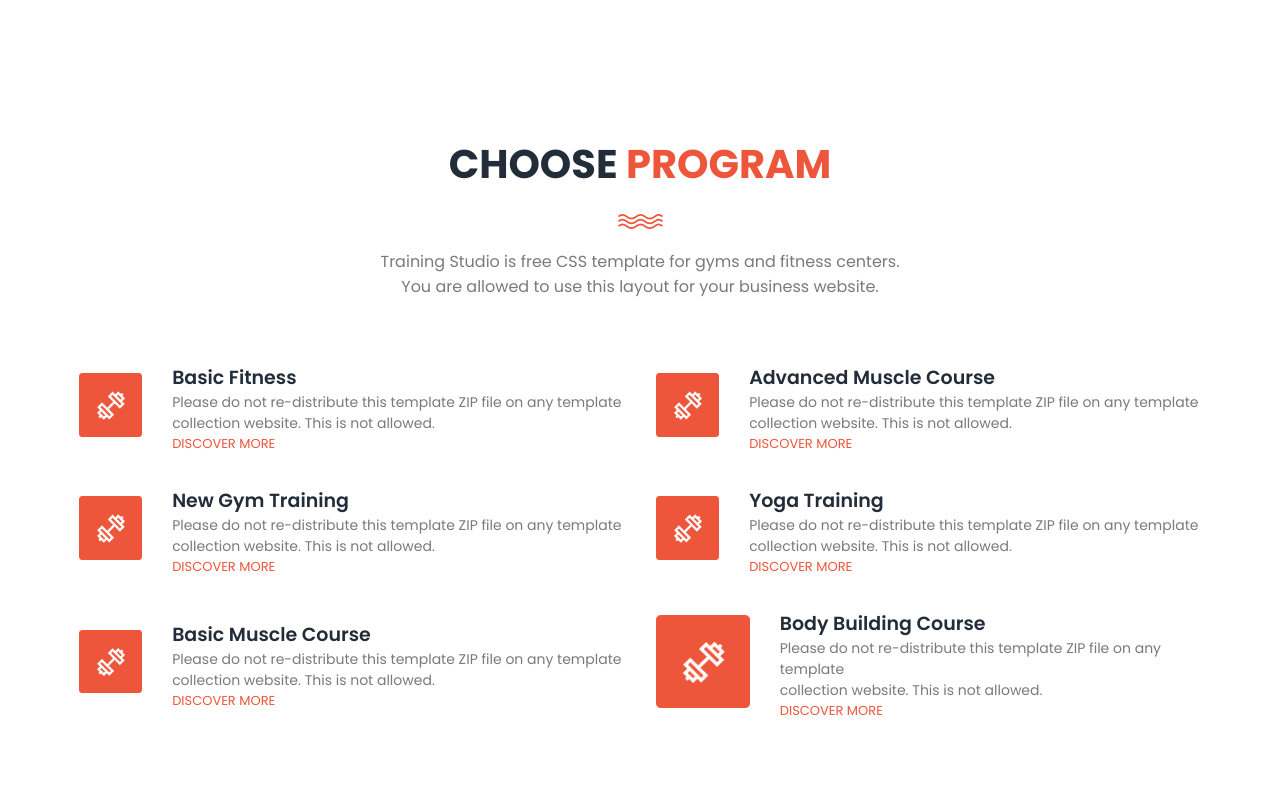
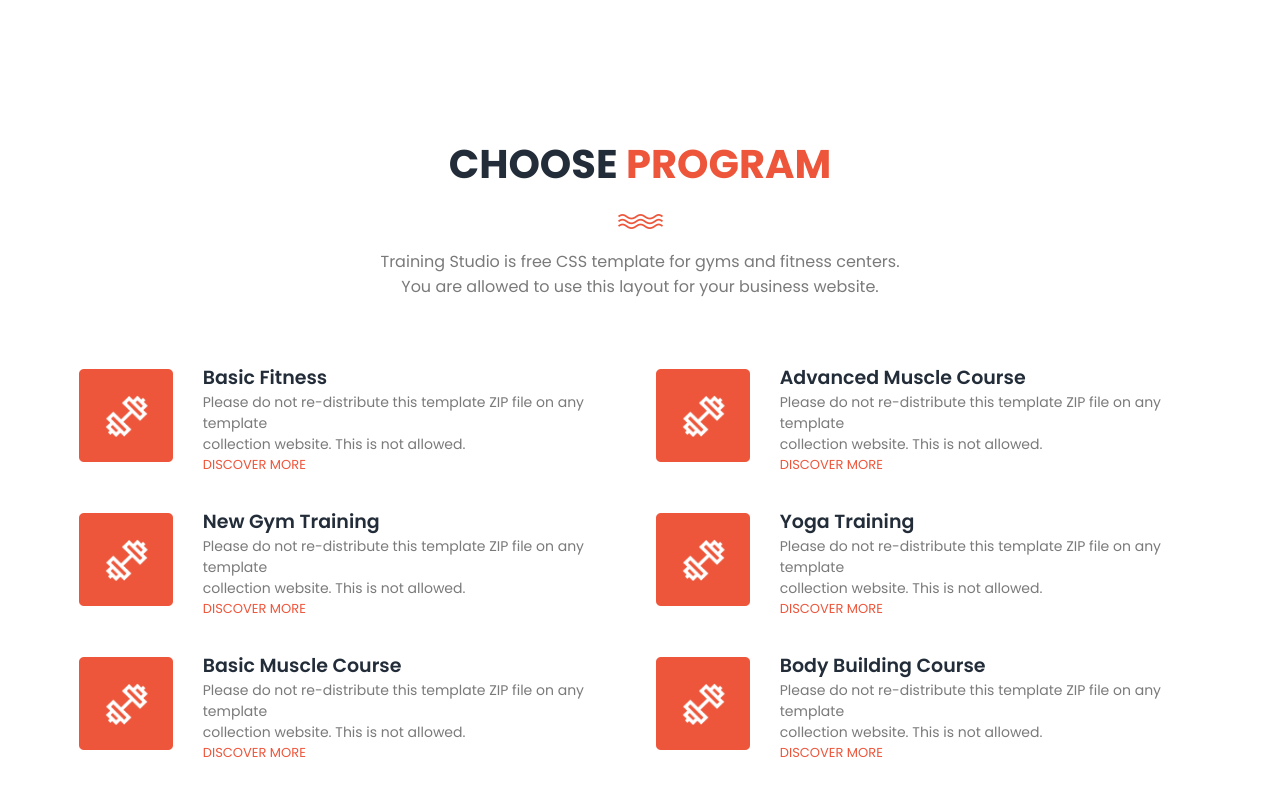
Before and after one commit to Hayle01/Training-Studio-, a plain HTML site: page index.html in a window 1280 px wide. Shown: the part 794-1600 px from the top of the page. Drawn offline with Linux system fonts and the light colour scheme.

Commit message:
second commit

```diff
--- a/index.html
+++ b/index.html
@@ -64,55 +64,54 @@
             </div>
             <div class="programs">
                 <!-- program 1 -->
-                <div class="program">
+                 <div class="program">
                     <div class="icon">
                         <img src="/images/features-first-icon.png" alt="">
                     </div>
                     <div class="details">
                         <h4>Basic Fitness</h4>
-                        <p>Please do not re-distribute this template ZIP file on any template collection website. This is not allowed.</p>
+                        <p>Please do not re-distribute this template ZIP file on any template <br> collection website. This is not allowed.
+                        </p>
                         <span>DISCOVER MORE</span>
                     </div>
                 </div>
                 <!-- program2 -->
-                <div class="program">
+                 <div class="program">
                     <div class="icon">
                         <img src="/images/features-first-icon.png" alt="">
                     </div>
                     <div class="details">
                         <h4>Advanced Muscle Course</h4>
-                        <p>Please do not re-distribute this template ZIP file on any template collection website. This is not allowed.
+                        <p>Please do not re-distribute this template ZIP file on any template <br> collection website. This is not allowed.
                         </p>
                         <span>DISCOVER MORE</span>
                     </div>
                 </div>
-
                         <!-- program3 -->
-                <div class="program">
+                 <div class="program">
                     <div class="icon">
                         <img src="/images/features-first-icon.png" alt="">
                     </div>
                     <div class="details">
                         <h4>New Gym Training</h4>
-                        <p>Please do not re-distribute this template ZIP file on any template collection website. This is not allowed.
+                        <p>Please do not re-distribute this template ZIP file on any template <br> collection website. This is not allowed.
                         </p>
                         <span>DISCOVER MORE</span>
                     </div>
                 </div>
 
                 <!-- program4 -->
-                <div class="program">
+                     <div class="program">
                     <div class="icon">
                         <img src="/images/features-first-icon.png" alt="">
                     </div>
                     <div class="details">
                         <h4>Yoga Training</h4>
-                        <p>Please do not re-distribute this template ZIP file on any template collection website. This is not allowed.
+                        <p>Please do not re-distribute this template ZIP file on any template <br> collection website. This is not allowed.
                         </p>
                         <span>DISCOVER MORE</span>
                     </div>
                 </div>
-
                     <!-- program5 -->
                 <div class="program">
                     <div class="icon">
@@ -120,12 +119,11 @@
                     </div>
                     <div class="details">
                         <h4>Basic Muscle Course</h4>
-                        <p>Please do not re-distribute this template ZIP file on any template collection website. This is not allowed.
+                        <p>Please do not re-distribute this template ZIP file on any template <br> collection website. This is not allowed.
                         </p>
                         <span>DISCOVER MORE</span>
                     </div>
                 </div>
-
                 <!-- program6 -->
                 <div class="program">
                     <div class="icon">
--- a/style.css
+++ b/style.css
@@ -176,10 +176,6 @@ header {
     display: flex;
     align-items: center;
     gap: 30px;
-}
-.program .icon img{
-    width: 100%;
-
 }
 .program .details{
     display: flex;
```
